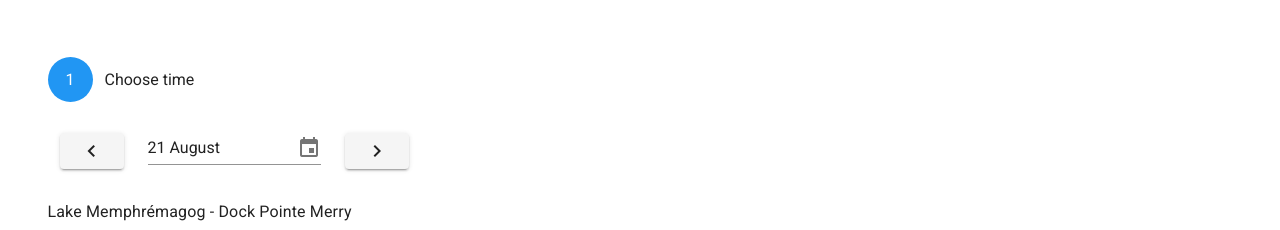
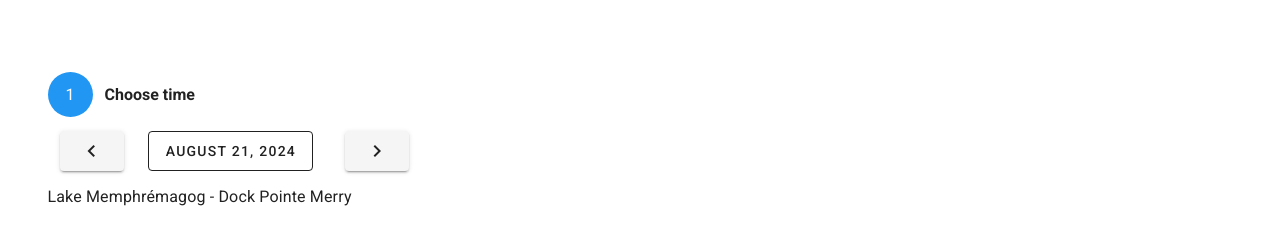
Before and after one commit to Fink2005/Navigay, a Nuxt app: page / in a window 1280 px wide. Shown: the part 213-443 px from the top of the page. Built offline with nearby package versions, Linux system fonts and the light colour scheme.

Commit message:
sap xong

```diff
--- a/components/hoangtubuda.vue
+++ b/components/hoangtubuda.vue
@@ -5,37 +5,32 @@
          <span class="white--text">1</span>
        </v-avatar>
        <v-col>
-      <span class="">Choose time</span>
+       <span class="ml-3, font-weight-bold">Choose time</span>
        </v-col>
      </v-row>
      <v-row align="center" justify="center">
          <v-col cols="auto">
-            <v-btn @click="prevDay">
+             <v-btn style="height:40px;" @click="prevDay">
                  <v-icon>mdi-chevron-left</v-icon>
              </v-btn>
          </v-col>
          <v-col cols="2">
-            <v-menu
-                v-model="menu"
-                :close-on-content-click="false"
-                transition="scale-transition"
-                offset-y
-                min-width=""
-            >
+               <v-dialog v-model="dialog">
                  <template v-slot:activator="{on, attrs}">
-                    <v-text-field
-                        v-model="calendarDate"
-                        readonly
+                     <v-btn
+                         outlined
+                         height="40px"
+
                          v-bind="attrs"
                          v-on="on"
                          append-icon="mdi-calendar"
-                    ></v-text-field>
+                     >{{ getFormattedDate(buttonDate) }}</v-btn>
                  </template>
-                <v-date-picker v-model="calendarDate" @input="menu = false"></v-date-picker>
-            </v-menu>
+                 <v-date-picker full-width="" @input="updateDate"></v-date-picker>
+               </v-dialog>
          </v-col>
          <v-col cols="-5">
-        <v-btn @click="nextDay">
+         <v-btn style="height:40px;" @click="nextDay">
            <v-icon>mdi-chevron-right</v-icon>
          </v-btn>
        </v-col>
@@ -87,7 +82,6 @@
   export default {
    data() {
      return {
-      menu: false,
        boats: [
          {
            name: "Vectra 21",
@@ -102,7 +96,9 @@
        ],
        selectedDate: null,
        selectedBoat: null,
-      dayOffset: 0
+       dayOffset: 0,
+       buttonDate: new Date().toISOString().substr(0, 10),
+       dialog: false,
      };
    },
    computed: {
@@ -120,7 +116,7 @@
        date.setDate(date.getDate() + this.dayOffset);
        const dates = `${date.getDate()} ${date.toLocaleString('en-CA', { month: 'long' })}`;
        return dates
-    }
+     },
    },
    methods: {
      prevDay() {
@@ -138,7 +134,17 @@
      selectDate (boat, date) {
        this.selectedBoat = boat
        this.selectedDate = date
+     },
+     getFormattedDate(date) {
+       const options = { year: 'numeric', month: 'long', day: 'numeric'};
+       return new Date(date).toLocaleDateString('en-CA', options);
+     },
+     updateDate(newDate) {
+       this.buttonDate = newDate;
+       this.getFormattedDate(this.buttonDate);
+       this.dialog = false;
      }
+
    },
  };
  </script>
```
Lines whose indentation alone changed are shown as unchanged.
